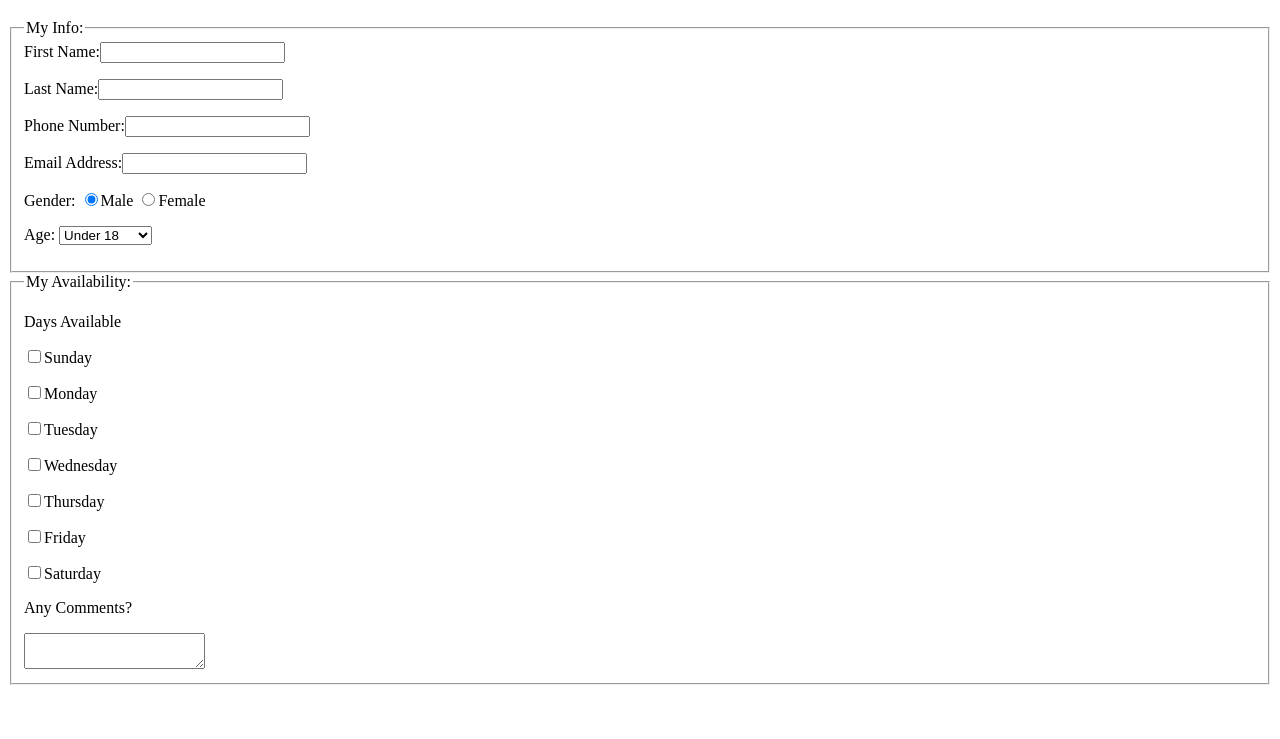
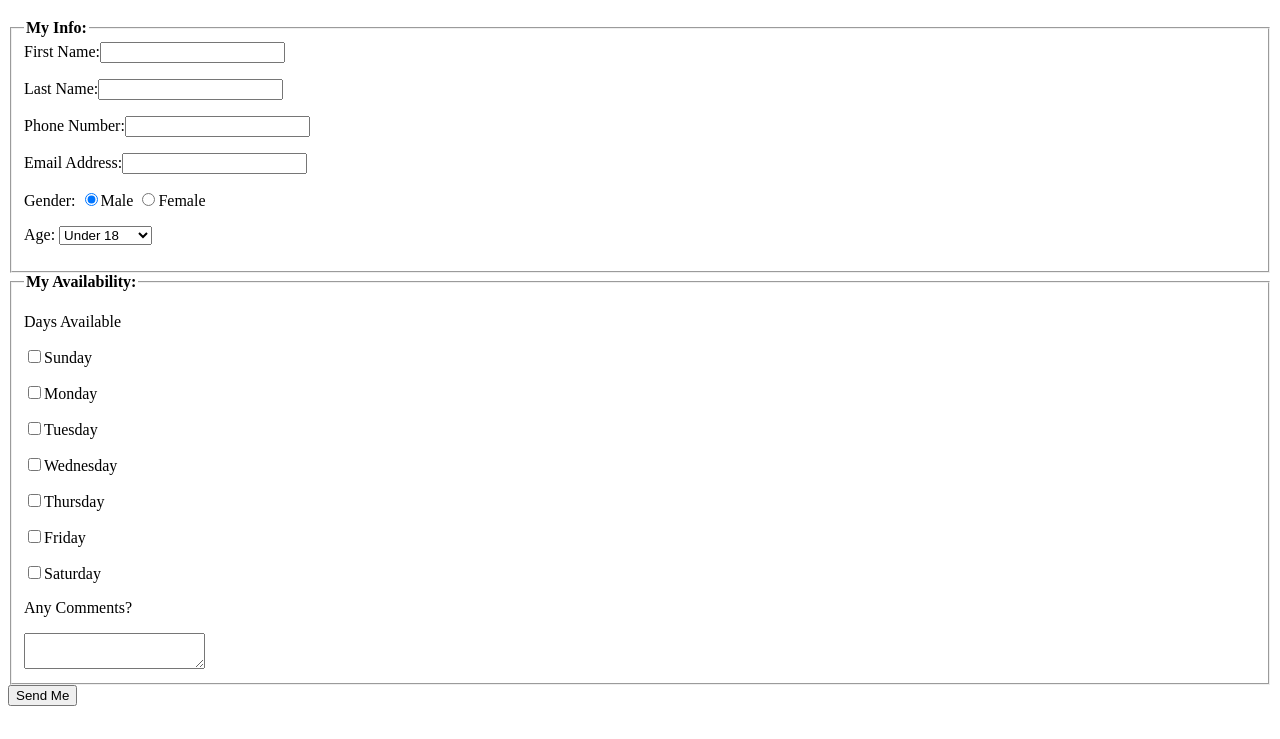
Before and after one commit to UriHuffer14/ITMD361_Lab4, a plain HTML site: page index.html in a window 1280 px wide. Shown: the part 61-800 px from the top of the page. Drawn offline with Linux system fonts and the light colour scheme.

Commit message:
strong legends and send me button

```diff
--- a/index.html
+++ b/index.html
@@ -9,7 +9,7 @@
   <h1>Volunteer Form</h1>
   <form action=" http://bloomingdale.sat.iit.edu/kriedan/lab3formscript.php" method="post">
     <fieldset>
-      <legend>My Info:</legend>
+      <legend><strong>My Info:</strong></legend>
       <label>First Name:<input type="text" name="first_name_field"></label><p></p>
 	  <label>Last Name:<input type="text" name="last_name_field"></label><p></p>
 	  <label>Phone Number:<input type="text" name="phone_field"></label><p></p>
@@ -34,7 +34,7 @@
 	</fieldset>
 
 	<fieldset>
-      <legend>My Availability:</legend>
+      <legend><strong>My Availability:</strong></legend>
 	    <p>Days Available</p>
 	    <label><input type="checkbox" name="available_field[]" value="Sunday">Sunday</label><p></p>
 	    <label><input type="checkbox" name="available_field[]" value="Monday">Monday</label><p></p>
@@ -46,7 +46,7 @@
 
 	    <label>Any Comments?<p></p><textarea name="comments_field" ></textarea></label>
 	</fieldset>
-
+	<input type="submit" value="Send Me">
 	<input type="hidden" name="hidden_field" value="lhuff1">
   </form>
 </body>
```
